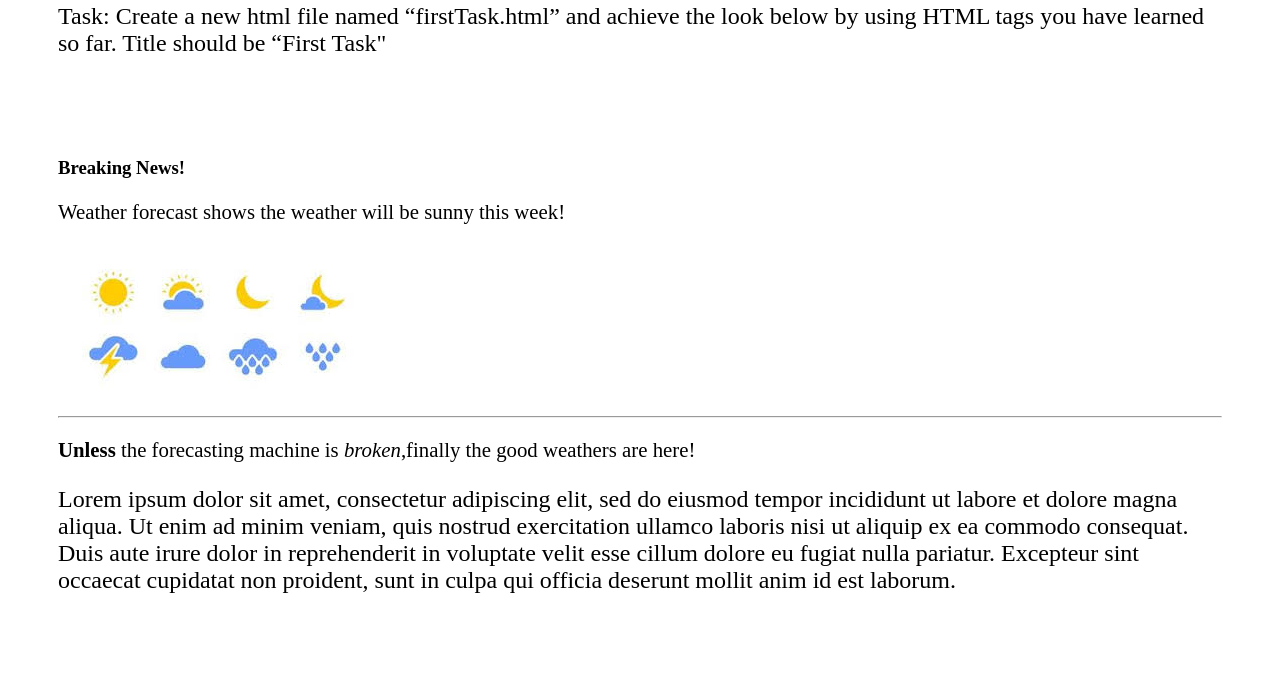
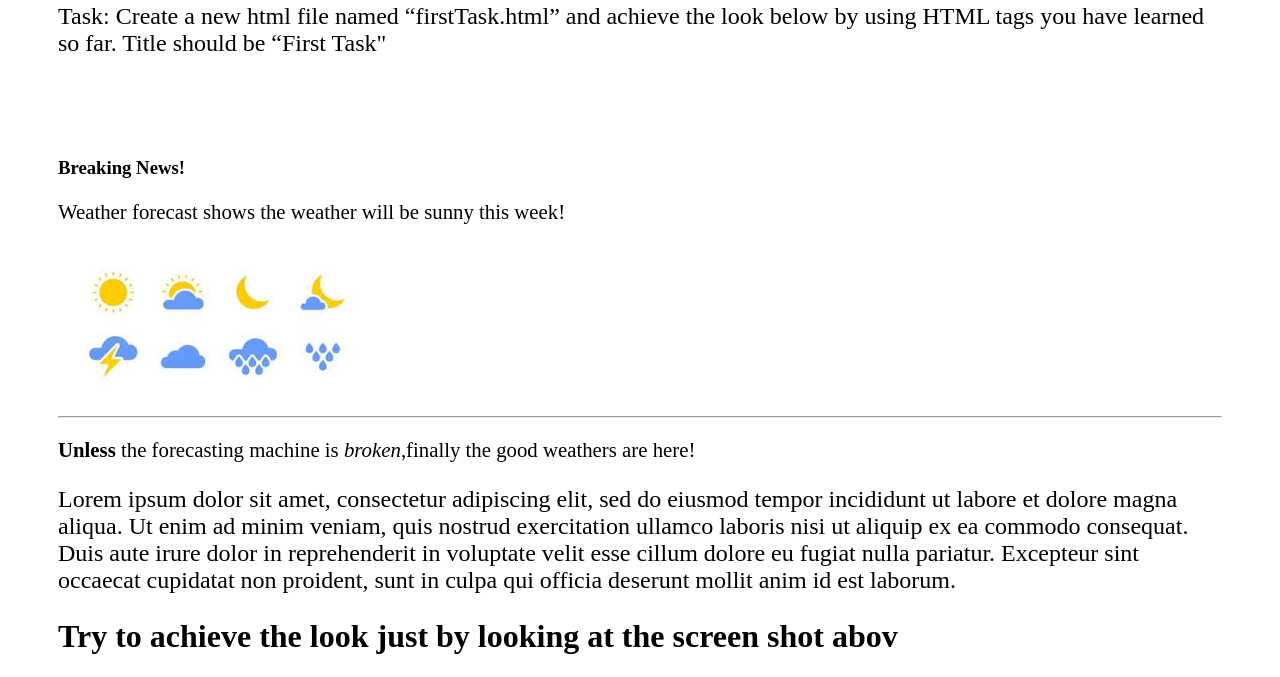
Before and after one commit to elgun87/first-task, a plain HTML site: page index.html in a window 1280 px wide. Shown: the part 296-973 px from the top of the page. Before the commit the page ends 914 px from the top, so only its background shows below. Drawn offline with Linux system fonts and the light colour scheme.

Commit message:
made some changes

```diff
--- a/index.html
+++ b/index.html
@@ -22,6 +22,7 @@ should be “First Task"</p>
 		<hr>
 		<p class="info"><b>Unless</b> the forecasting machine is <em>broken</em>,finally the good weathers are here!</p>
 		<p class="text">Lorem ipsum dolor sit amet, consectetur adipiscing elit, sed do eiusmod tempor incididunt ut labore et dolore magna aliqua. Ut enim ad minim veniam, quis nostrud exercitation ullamco laboris nisi ut aliquip ex ea commodo consequat. Duis aute irure dolor in reprehenderit in voluptate velit esse cillum dolore eu fugiat nulla pariatur. Excepteur sint occaecat cupidatat non proident, sunt in culpa qui officia deserunt mollit anim id est laborum.</p>
+		<h1>Try to achieve the look just by looking at the screen shot abov</h1>
 	</div>
 </body>
 </html>
```
